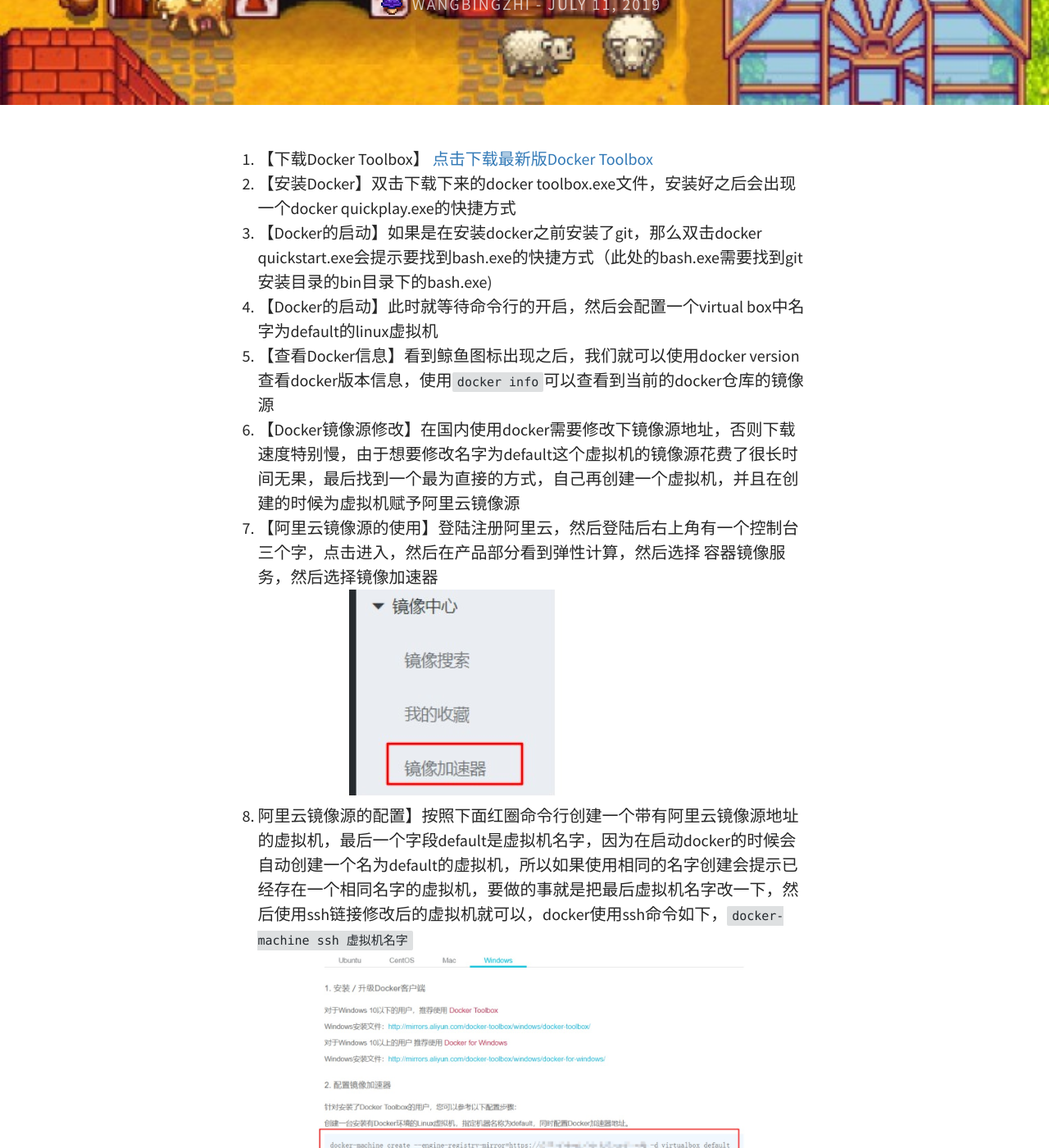
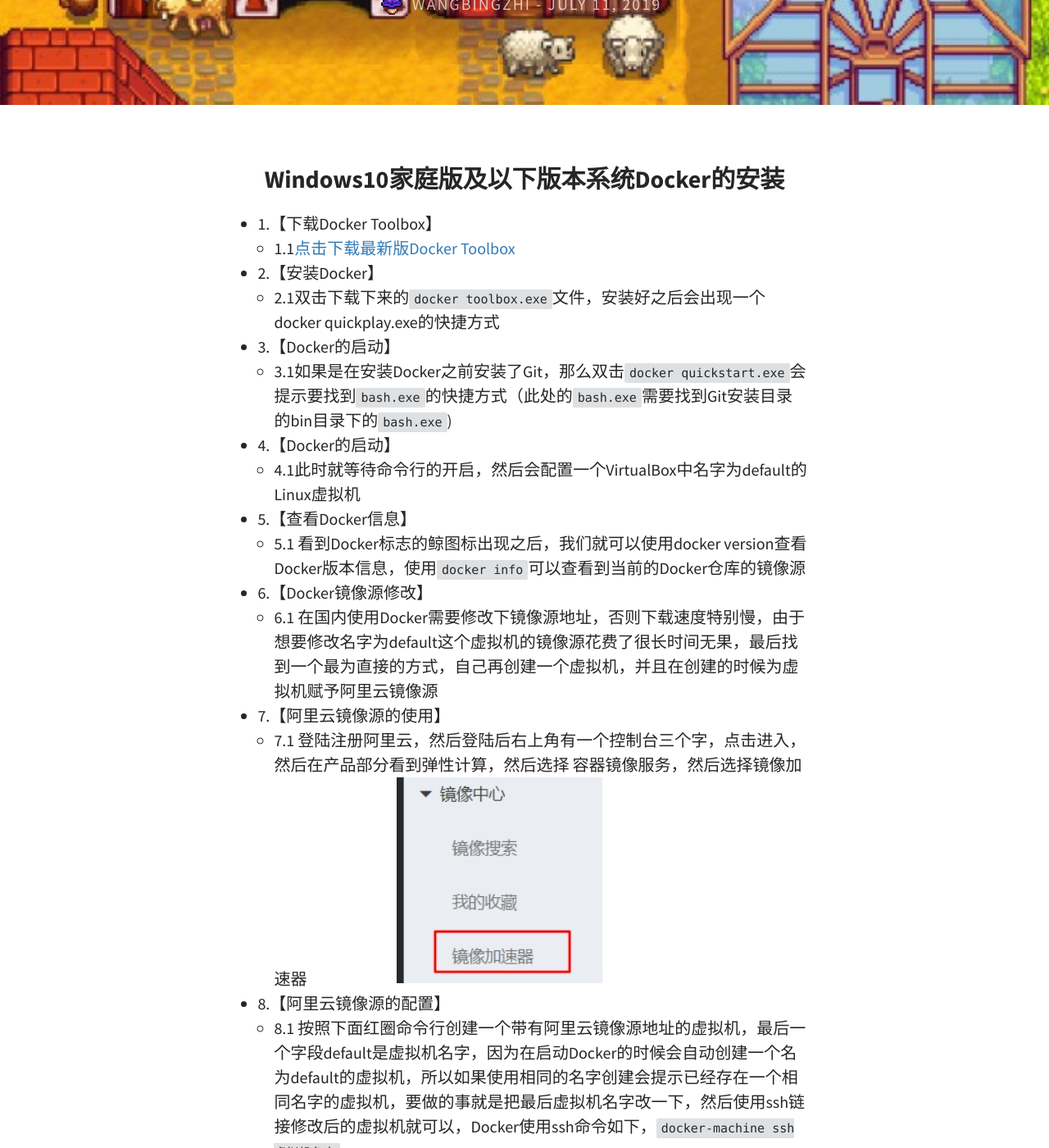
Before and after one commit to iwangbingzhi/iwangbingzhi.github.io, a Jekyll site: the page built from _posts/2019-07-11-Windows10家庭版安装Docker.md, in a window 1280 px wide and 1400 px high, scrolled down 317 px. Shown: the whole window at 82% size. Built offline with Jekyll 4.4.1, drawn with Linux system fonts in a browser that asks for light colours; some of the changed text lies outside the part shown.

````diff
--- a/_config.yml
+++ b/_config.yml
@@ -45,7 +45,6 @@ theme_settings:
   # soundcloud:
   # stack_exchange:  # Full URL
   # steam:
-  # tumblr:
   # twitter: # "twitter username"
   # vimeo:
   # wordpress:
@@ -55,7 +54,6 @@ theme_settings:
   # share_buttons:
   #   facebook: true
   #   twitter: true
-  #   tumblr:
   #   pinterest:
   #   pocket:
   #   reddit: true
--- a/_layouts/search.html
+++ b/_layouts/search.html
@@ -3,7 +3,7 @@ layout: page
 ---
 
 <!-- Html Elements for Search -->
-<input type="text" id="search-input" placeholder="Enter keywords..." class="search-bar">
+<input type="text" id="search-input" placeholder="输入关键字" class="search-bar">
 <br>
 <br>
 <ul id="results-container"></ul>
--- a/_posts/2019-07-11-Windows10家庭版安装Docker.md
+++ b/_posts/2019-07-11-Windows10家庭版安装Docker.md
@@ -5,32 +5,37 @@ feature-img: "/assets/article imgs/docker tutorial/pic1.jpg"
 thumbnail: "/assets/article imgs/docker tutorial/pic1.jpg"
 tags: [Windows,Docker]
 author-id: wangbingzhi
+
 ---
 
+### <center>Windows10家庭版及以下版本系统Docker的安装</center>
 
+- 1.【下载Docker Toolbox】
+  - 1.1[点击下载最新版Docker Toolbox](<https://github.com/docker/toolbox/releases>)
 
-1. 【下载Docker Toolbox】 [点击下载最新版Docker Toolbox](<https://github.com/docker/toolbox/releases>)
+- 2.【安装Docker】
+  - 2.1双击下载下来的```docker toolbox.exe```文件，安装好之后会出现一个docker quickplay.exe的快捷方式
 
-2. 【安装Docker】双击下载下来的docker toolbox.exe文件，安装好之后会出现一个docker quickplay.exe的快捷方式
+- 3.【Docker的启动】
+  - 3.1如果是在安装Docker之前安装了Git，那么双击```docker quickstart.exe```会提示要找到```bash.exe```的快捷方式（此处的```bash.exe```需要找到Git安装目录的bin目录下的```bash.exe```)
 
-3.  【Docker的启动】如果是在安装docker之前安装了git，那么双击docker quickstart.exe会提示要找到bash.exe的快捷方式（此处的bash.exe需要找到git安装目录的bin目录下的bash.exe)
+- 4.【Docker的启动】
+  - 4.1此时就等待命令行的开启，然后会配置一个VirtualBox中名字为default的Linux虚拟机
 
-4. 【Docker的启动】此时就等待命令行的开启，然后会配置一个virtual box中名字为default的linux虚拟机
+- 5.【查看Docker信息】
+  - 5.1 看到Docker标志的鲸图标出现之后，我们就可以使用docker version查看Docker版本信息，使用```docker info```可以查看到当前的Docker仓库的镜像源
 
-5. 【查看Docker信息】看到鲸鱼图标出现之后，我们就可以使用docker version查看docker版本信息，使用```docker info```可以查看到当前的docker仓库的镜像源
+- 6.【Docker镜像源修改】
+  - 6.1 在国内使用Docker需要修改下镜像源地址，否则下载速度特别慢，由于想要修改名字为default这个虚拟机的镜像源花费了很长时间无果，最后找到一个最为直接的方式，自己再创建一个虚拟机，并且在创建的时候为虚拟机赋予阿里云镜像源
 
-6. 【Docker镜像源修改】在国内使用docker需要修改下镜像源地址，否则下载速度特别慢，由于想要修改名字为default这个虚拟机的镜像源花费了很长时间无果，最后找到一个最为直接的方式，自己再创建一个虚拟机，并且在创建的时候为虚拟机赋予阿里云镜像源
+- 7.【阿里云镜像源的使用】
+  - 7.1 登陆注册阿里云，然后登陆后右上角有一个控制台三个字，点击进入，然后在产品部分看到弹性计算，然后选择 容器镜像服务，然后选择镜像加速器![]({{"/assets/article imgs/docker tutorial/aliyunmirror2.jpg" | relative_url}})
 
-7. 【阿里云镜像源的使用】登陆注册阿里云，然后登陆后右上角有一个控制台三个字，点击进入，然后在产品部分看到弹性计算，然后选择 容器镜像服务，然后选择镜像加速器
+- 8.【阿里云镜像源的配置】
+  - 8.1 按照下面红圈命令行创建一个带有阿里云镜像源地址的虚拟机，最后一个字段default是虚拟机名字，因为在启动Docker的时候会自动创建一个名为default的虚拟机，所以如果使用相同的名字创建会提示已经存在一个相同名字的虚拟机，要做的事就是把最后虚拟机名字改一下，然后使用ssh链接修改后的虚拟机就可以，Docker使用ssh命令如下，```docker-machine ssh 虚拟机名字```![]({{"/assets/article imgs/docker tutorial/aliyunmirror3.jpg" | relative_url}})
 
-   ![]({{"/assets/article imgs/docker tutorial/aliyunmirror2.jpg" | relative_url}})
+- 9.【Docker容器重新启动】
+  - 9.1 在关闭计算机或是关闭了Docker服务后，如果是容器没有设置为自动启动，那么就需要自己使用命令手动启动。
+  - 9.2 如启动MySql：首先输入命令 ```docker start mysql``` 启动Docker中的MySql  输入``` docker exec -it mysql /bin/bash```  ``` mysql -u root -p ```即可进入MySql
 
-8. 阿里云镜像源的配置】按照下面红圈命令行创建一个带有阿里云镜像源地址的虚拟机，最后一个字段default是虚拟机名字，因为在启动docker的时候会自动创建一个名为default的虚拟机，所以如果使用相同的名字创建会提示已经存在一个相同名字的虚拟机，要做的事就是把最后虚拟机名字改一下，然后使用ssh链接修改后的虚拟机就可以，docker使用ssh命令如下，```docker-machine ssh 虚拟机名字```![]({{"/assets/article imgs/docker tutorial/aliyunmirror3.jpg" | relative_url}})
-
-9.  【Docker容器重新启动】在关闭计算机或是关闭了Docker服务后，如果是容器没有设置为自动启动，那么就需要自己使用命令手动启动，如：
-
-   9.1. 首先输入命令 ```docker start mysql``` 启动docker中的mysql
-
-   9.2. 输入``` docker exec -it mysql /bin/bash```  ``` mysql -u root -p ```即可进入mysql
-
-* 由于Docker Engine守护程序使用特定于Linux的内核功能，因此无法在Windows上本机运行Docker Engine。需要用到Docker Toolbox包含的Oracle VM VitualBox创建的Linux VM。在Win10专业版中可开启Windows自带的Hyper-V系统管理程序虚拟化技术，但是家庭版以及Win10以下的版本是不带有Hyper-V的，所以只能使用Docker Toolbox。
+- 由于Docker Engine守护程序使用特定于Linux的内核功能，因此无法在Windows上本机运行Docker Engine。需要用到Docker Toolbox包含的Oracle VM VirtualBox创建的Linux VM。在Win10专业版中可开启Windows自带的Hyper-V系统管理程序虚拟化技术，但家庭版及Win10以下的版本不带有Hyper-V，即便是通过在家庭版中修改注册表的方式开启Hyper-V也无效，所以只能使用Docker Toolbox。
````
Also changed, not shown: _includes/gallery.html (deleted, +0 -23 lines), _posts/2019-07-11-test-images.md (+2 -2 lines), pages/gallery.md (deleted, +0 -10 lines), pages/search.md (+2 -2 lines), pages/tags.md (+1 -0 lines), assets/img/pexels/SearchPageHeader.jpg (added), assets/img/pexels/TagesHeader.jpg (added), assets/img/pexels/TagsPageHeader.png (added).
